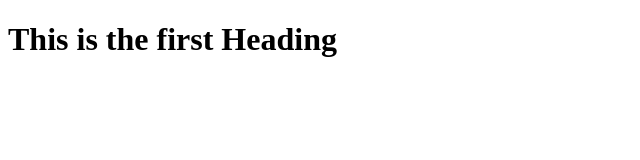
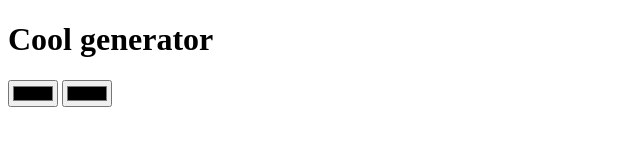
Before and after one commit to Kerwindows/background-generator, a plain HTML site: page index.html in a window 1280 px wide. Shown: the whole page, without its empty margins (0-640 px from the left). Drawn offline with Linux system fonts and the light colour scheme.

Commit message:
add html content

```diff
--- a/index.html
+++ b/index.html
@@ -2,8 +2,12 @@
 <html>
     <head>
         <title>Cool Background Generator</title>
+        <link rel="stylesheet" type="text/css"/>
     </head>
-    <body>
-        <h1>This is the first Heading</h1>
+    <body id="gradient">
+        <h1>Cool generator</h1>
+        <input type="color" id="color1" />
+        <input type="color" id="color2" />
+        <script type="text/javascript" src="script.js"></script>
     </body>
 </html>
```
